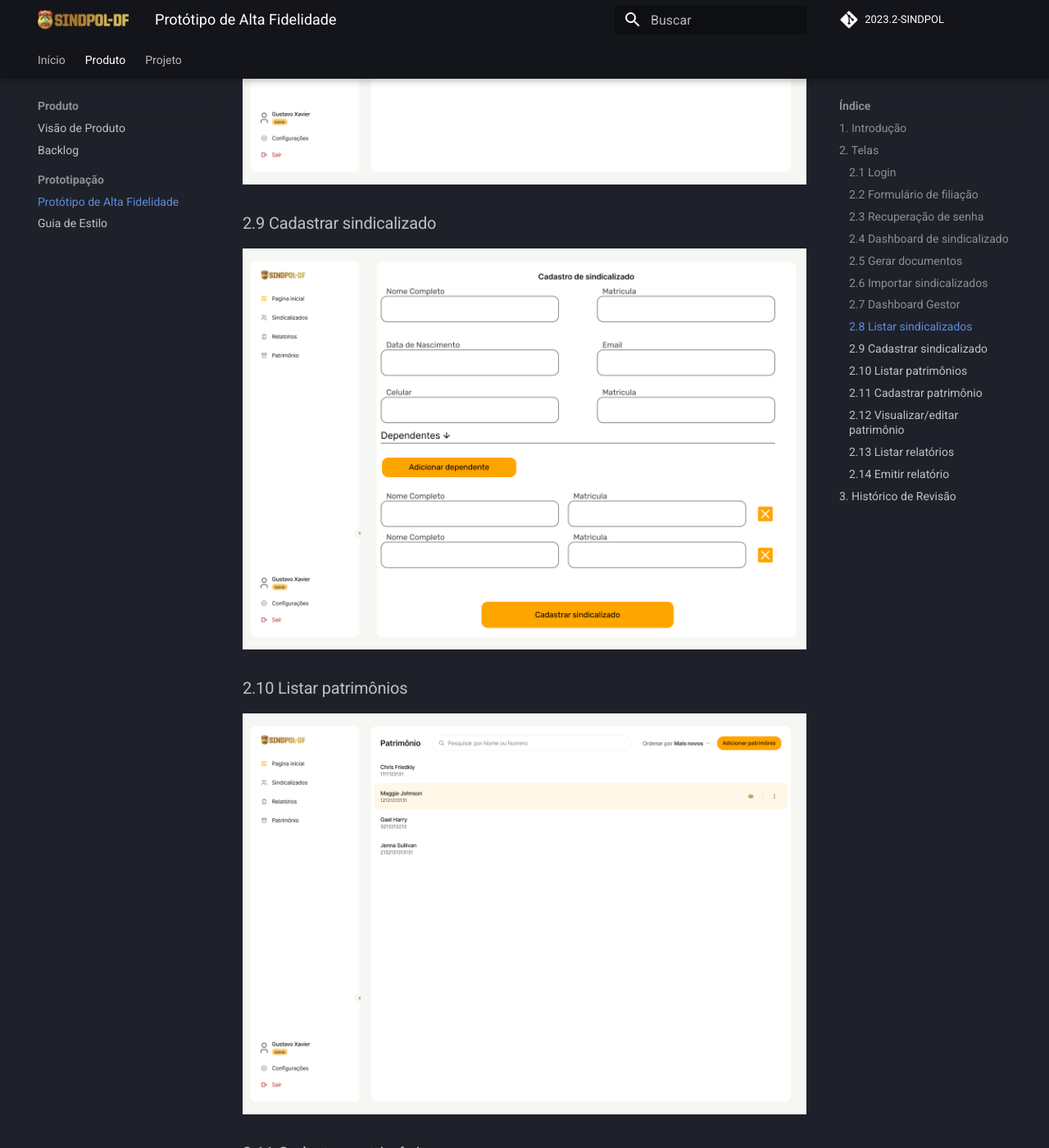
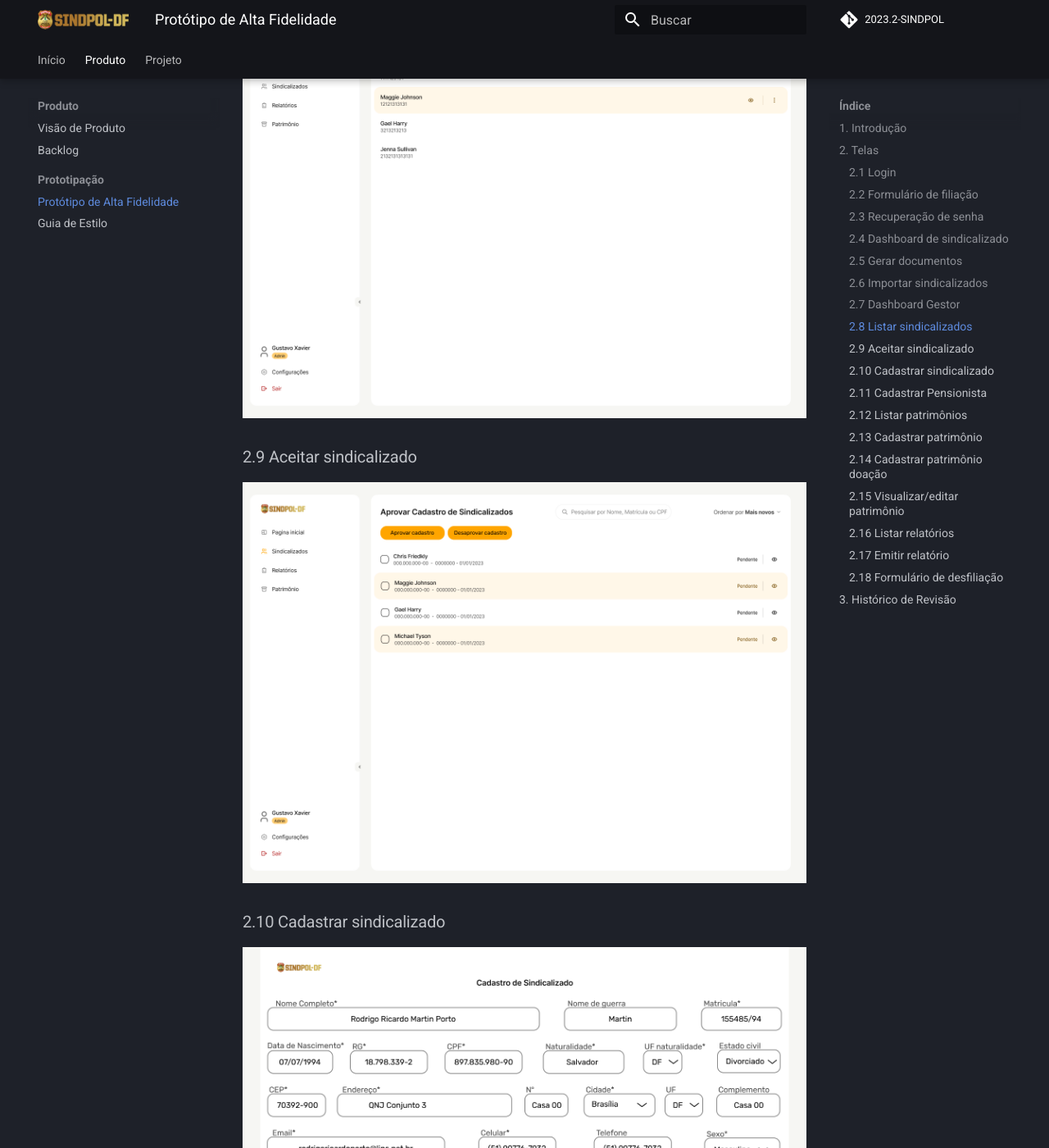
Before and after one commit to fga-eps-mds/2023.2-SINDPOL-DOC, an MkDocs documentation site: the page built from docs/produto/prototipo.md, in a window 1280 px wide and 1400 px high, scrolled down 7032 px. Shown: the whole window at 82% size. Built offline with MkDocs 1.6.1 and Material for MkDocs 9.7.7, drawn with Linux system fonts in a browser that asks for light colours; comment, search, counter and statistics services are not loaded; some of the changed text lies outside the part shown.

Commit message:
improvement: prototypes

```diff
--- a/docs/produto/prototipo.md
+++ b/docs/produto/prototipo.md
@@ -22,7 +22,7 @@
 
 ### 2.2 Formulário de filiação
 
-![Tela de formulário de filiação](../assets/prototipo/formulario_filiacao.png)
+![Tela de formulário de filiação](../assets/prototipo/Formulario_de_filiacao.png)
 
 ### 2.3 Recuperação de senha
 
@@ -60,32 +60,49 @@
 
 ![Tela de listar sindicalizados](../assets/prototipo/listar_sindicalizados.png)
 
-### 2.9 Cadastrar sindicalizado
+### 2.9 Aceitar sindicalizado
+
+![Tela de aceitar sindicalizado](../assets/prototipo/aprovar_cadastro.png)
+
+### 2.10 Cadastrar sindicalizado
 
 ![Tela de cadastrar sindicalizado](../assets/prototipo/cadastro_sindicalizado.png)
 
-### 2.10 Listar patrimônios
+### 2.11 Cadastrar Pensionista
+
+![Tela de cadastrar Pensionista](../assets/prototipo/formulario_de_pensionista.png)
+
+### 2.12 Listar patrimônios
 
 ![Tela de listar patrimônios](../assets/prototipo/listar_patrimonios.png)
 
-### 2.11 Cadastrar patrimônio
+### 2.13 Cadastrar patrimônio
 
 ![Tela de cadastrar patrimônio](../assets/prototipo/cadastro_patrimonio.png)
 
-### 2.12 Visualizar/editar patrimônio
+### 2.14 Cadastrar patrimônio doação
+
+![Tela de cadastrar patrimônio doação](../assets/prototipo/edicao_de_patrimonio_doacao.png)
+
+### 2.15 Visualizar/editar patrimônio
 
 ![Tela de visualizar/editar patrimônio](../assets/prototipo/visualizar_patrimonio.png)
 
-### 2.13 Listar relatórios
+### 2.16 Listar relatórios
 
 ![Tela de listar relatórios](../assets/prototipo/listar_relatorios.png)
 
-### 2.14 Emitir relatório
+### 2.17 Emitir relatório
 
 ![Tela de emitir relatório](../assets/prototipo/emitir_relatorio.png)
+
+### 2.18 Formulário de desfiliação
+
+![Tela de formulário desfiliação](../assets/prototipo/forulario_desfiliacao.png)
 
 ## 3. Histórico de Revisão
 
 | Data       | Versão |      Modificação      |    Autor     |
 | :--------- | :----- | :-------------------- | :----------- |
 |19/10/2023| 0.1 | Criação do documento | Mateus Moreira  |
+|11/12/2023| 1.0 | Atalização dos protótipos | Carlos Eduardo  |
```
Also changed, not shown: docs/assets/prototipo/Formulario_de_filiacao.png (added), docs/assets/prototipo/aprovar_cadastro.png (added), docs/assets/prototipo/cadastro_patrimonio.png, docs/assets/prototipo/cadastro_sindicalizado.png, docs/assets/prototipo/edicao_de_patrimonio_doacao.png (added), docs/assets/prototipo/formulario_de_pensionista.png (added), docs/assets/prototipo/forulario_desfiliacao.png (added), docs/assets/prototipo/importar_sindicalizados_processando.png, docs/assets/prototipo/visualizar_patrimonio.png.
